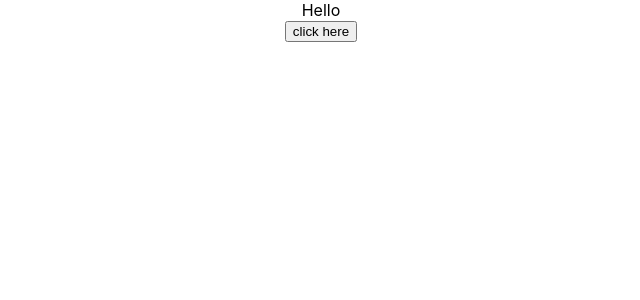
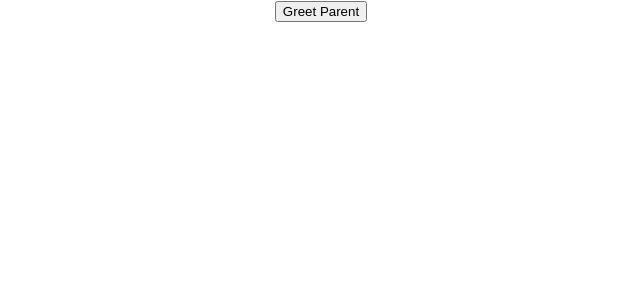
Before and after one commit to rahul7011/react-learning, a React (Create React App) app: page / in a window 1280 px wide. Shown: the top 300 px of the page, without its empty margins (319-959 px from the left). Built offline with nearby package versions, Linux system fonts and the light colour scheme.

Commit message:
Methods as props i.e,Parent-Child relation

```diff
--- a/src/App.js
+++ b/src/App.js
@@ -7,13 +7,16 @@
 import FunctionClick from "./components/FunctionClick";
 import ClassClick from "./components/ClassClick";
 import EventBind from "./components/EventBind";
+import ParentComponent from "./components/ParentComponent";
 function App() {
   return (
     <div className="App">
 
-      <EventBind></EventBind>
+    <ParentComponent></ParentComponent>
 
-    {/* <FunctionClick></FunctionClick>
+      {/* <EventBind></EventBind> */}
+
+      {/* <FunctionClick></FunctionClick>
     <ClassClick></ClassClick> */}
 
       {/* <Counter></Counter> */}
@@ -24,10 +27,10 @@
         <p>This is a children props</p>
       </Greet> */}
       {/* <Greet name="Rahul" number="2"> */}
-        {/* <p>Another one</p> */}
+      {/* <p>Another one</p> */}
       {/* </Greet> */}
       {/* <Greet name="React-Django" number="3"> */}
-        {/* <p>This is another children props</p> */}
+      {/* <p>This is another children props</p> */}
       {/* </Greet> */}
 
       {/* <Welcome name="super" number="1">
--- /dev/null
+++ b/src/components/ChildComponent.js
@@ -0,0 +1,11 @@
+import React from "react";
+
+function ChildComponent(props) {
+  return (
+    <div>
+      <button onClick={() =>props.greetHandler("child")}>Greet Parent</button>
+    </div>
+  );
+}
+
+export default ChildComponent;
--- /dev/null
+++ b/src/components/ParentComponent.js
@@ -0,0 +1,28 @@
+import React, { Component } from "react";
+import ChildComponent from "./ChildComponent";
+class ParentComponent extends Component {
+  constructor(props) {
+    super(props);
+
+    this.state = {
+      parentName: "parent",
+    };
+    this.greetParent = this.greetParent.bind(this);
+  }
+
+  greetParent(childName) {
+    alert(
+      `Hello ${this.state.parentName}(fetched from parent file) from ${childName}(fetched from child file)`
+    );
+  }
+
+  render() {
+    return (
+      <div>
+        <ChildComponent greetHandler={this.greetParent}></ChildComponent>
+      </div>
+    );
+  }
+}
+
+export default ParentComponent;
```
